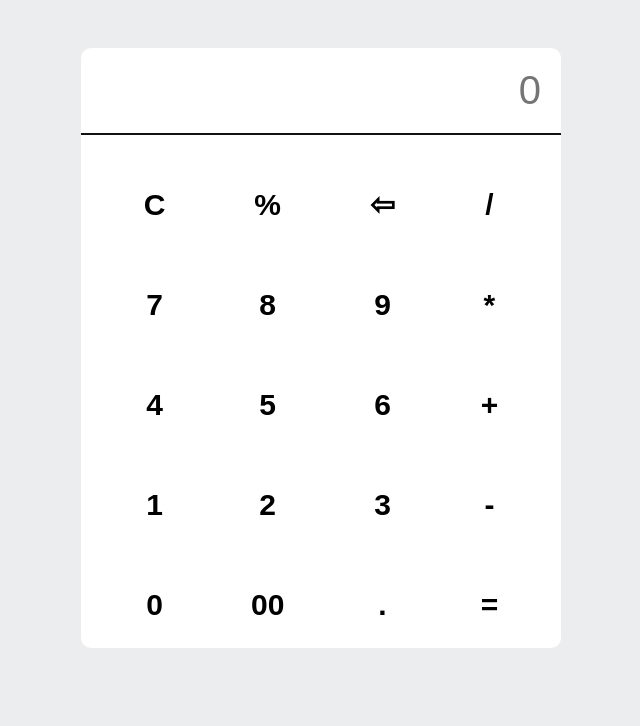
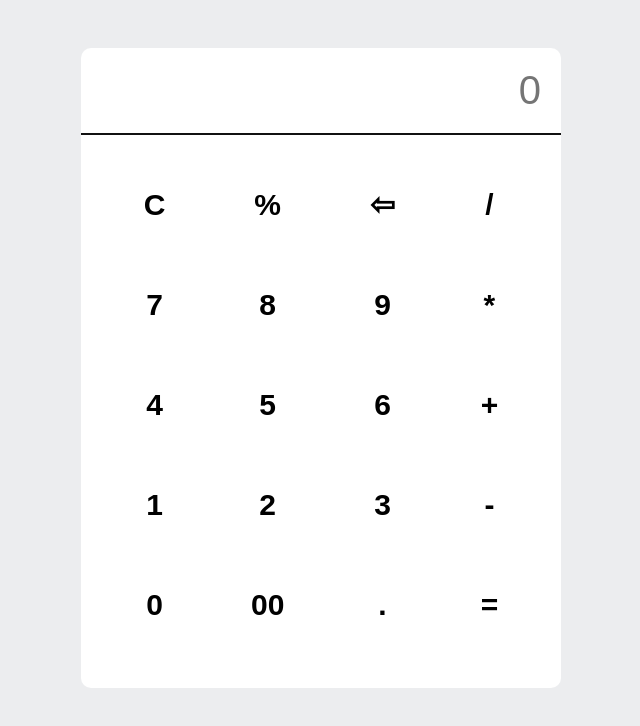
Before and after one commit to iDraciel/My-Calculator, a plain HTML site: page index.html in a window 1280 px wide. Shown: the whole page, without its empty margins (319-959 px from the left). Drawn offline with Linux system fonts and the light colour scheme.

Commit message:
changed height of the container

```diff
--- a/style.css
+++ b/style.css
@@ -74,7 +74,7 @@ body          {
   padding-top:40px;
 }
 .container  {
-  height: 600px;
+  height: 640px;
   max-width: 480px;
   overflow: hidden;
   background:white;
```
